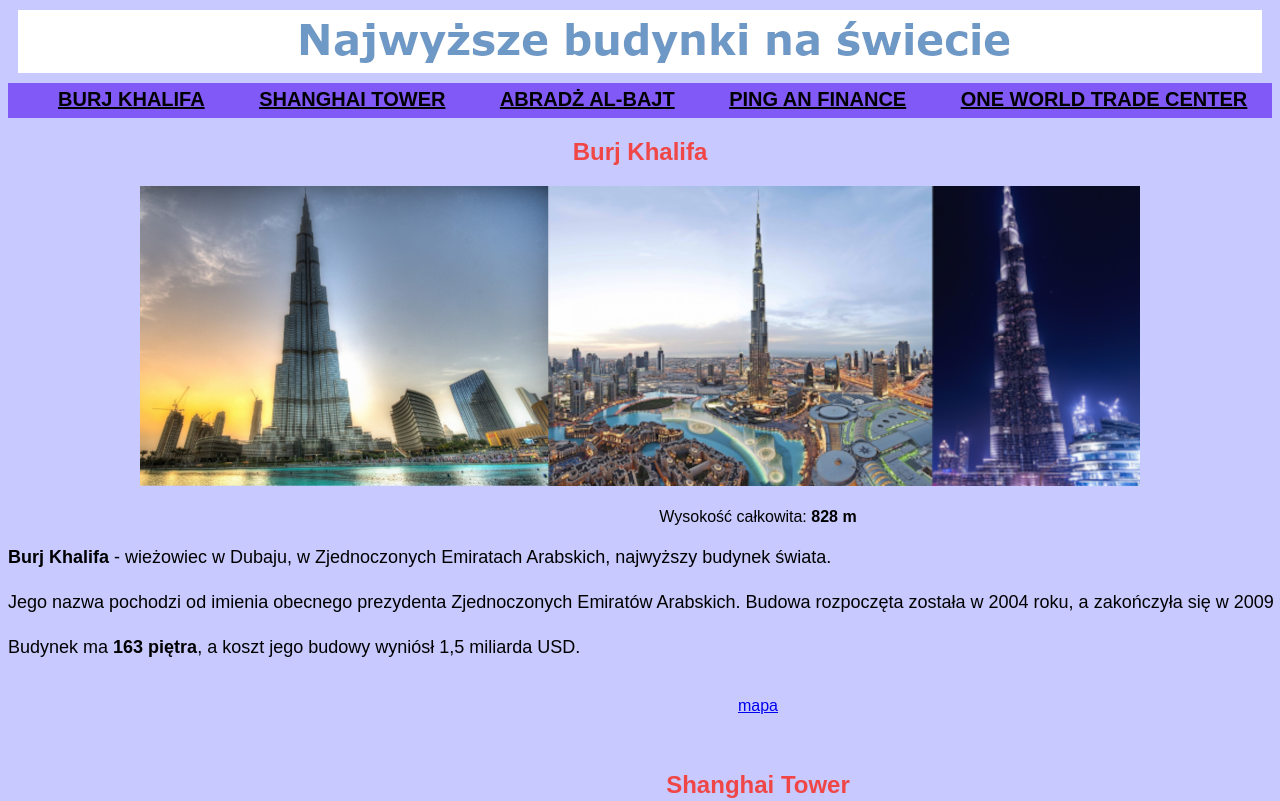
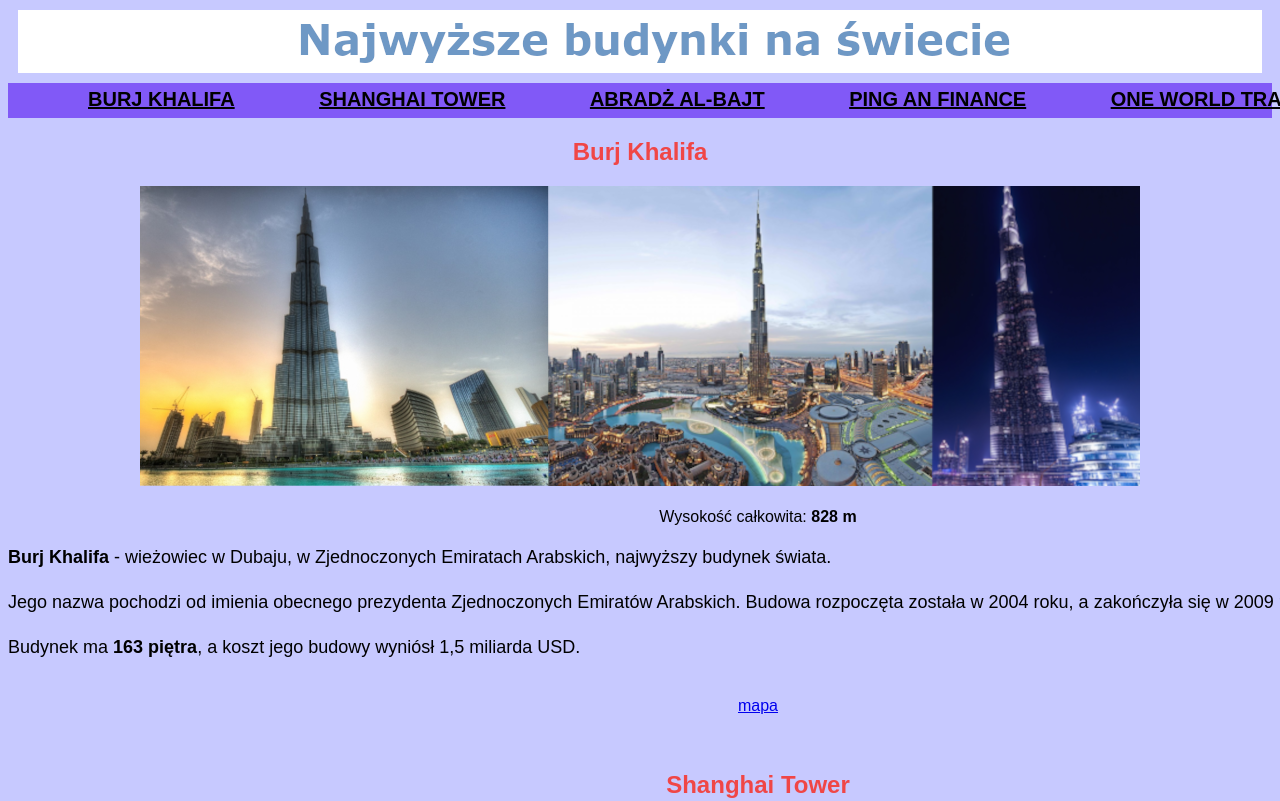
Before and after one commit to kajetankow/s1, a plain HTML site: page index.html in a window 1280 px wide. Shown: the top 801 px of the page. Drawn offline with Linux system fonts and the light colour scheme.

Commit message:
Update index.html

```diff
--- a/index.html
+++ b/index.html
@@ -38,7 +38,7 @@ display:inline-block;
 text-transform:uppercase;
 color:rgb(0, 0, 0);
 font-size: 20px;
-padding: 0px 0 0 50px;
+padding: 0px 0 0 80px;
 }
 nav{
 height:35px;
```
